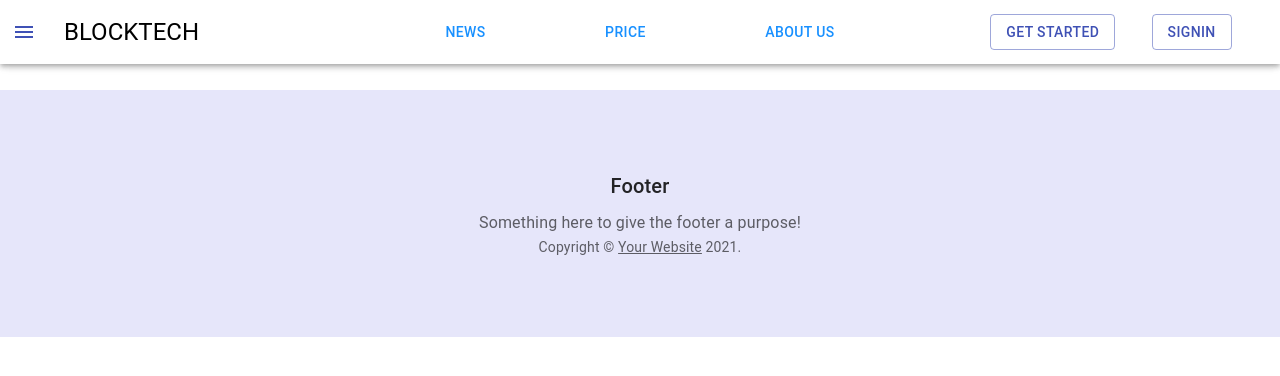
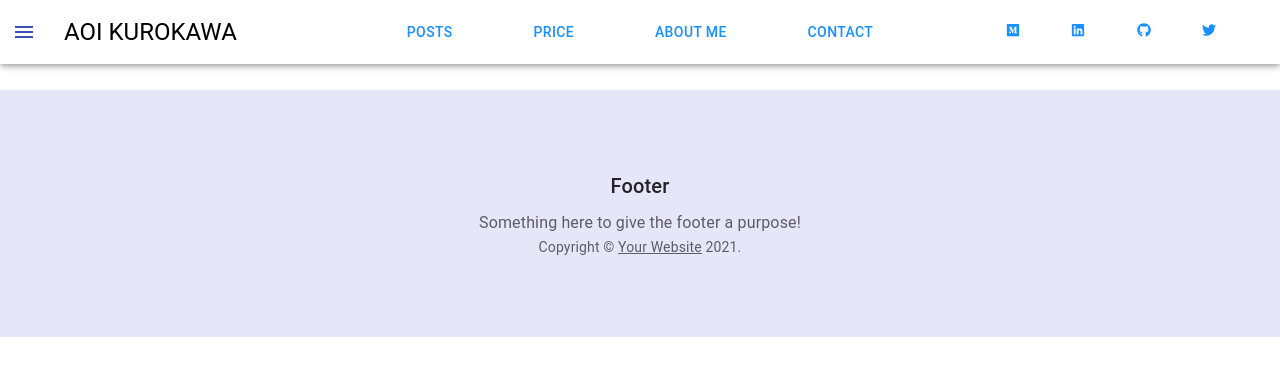
Before and after one commit to Aoi020608/get_city, a React (Create React App) app: page /aboutus in a window 1280 px wide. Shown: the top 376 px of the page. Built offline with nearby package versions, Linux system fonts and the light colour scheme.

Commit message:
change header

```diff
--- a/package.json
+++ b/package.json
@@ -8,7 +8,7 @@
     "@material-ui/core": "^4.12.3",
     "@material-ui/icons": "^4.11.2",
     "@mui/icons-material": "^5.0.0-rc.0",
-    "@mui/material": "^5.0.0-rc.0",
+    "@mui/material": "^5.0.1",
     "@testing-library/jest-dom": "^5.11.4",
     "@testing-library/react": "^11.1.0",
     "@testing-library/user-event": "^12.1.10",
@@ -25,6 +25,7 @@
     "markdown-to-jsx": "^7.1.3",
     "react": "^17.0.1",
     "react-dom": "^17.0.1",
+    "react-icons": "^4.2.0",
     "react-redux": "^7.2.2",
     "react-router-dom": "^5.3.0",
     "react-scripts": "4.0.3",
--- a/src/App.tsx
+++ b/src/App.tsx
@@ -12,7 +12,7 @@ import post3 from "./blog-post3.md";
 import ComponentName from "./components/Markdown2";
 import News from "./pages/News";
 import Price from "./pages/Price";
-import Aboutus from "./pages/Aboutus";
+import Aboutme from "./pages/Aboutme";
 import SignIn from "./pages/SignIn";
 import SignUp from "./pages/SignUp";
 import ForGotPassword from "./pages/ForgotPassword";
@@ -63,7 +63,7 @@ function App() {
             <Price />
           </Route>
           <Route path="/aboutus" exact>
-            <Aboutus />
+            <Aboutme />
           </Route>
           <Route path="/signin" exact>
             <SignIn />
--- a/src/components/Header.tsx
+++ b/src/components/Header.tsx
@@ -8,6 +8,8 @@ import Button from "@material-ui/core/Button";
 import IconButton from "@material-ui/core/IconButton";
 import MenuIcon from "@material-ui/icons/Menu";
 import { Grid } from "@material-ui/core";
+// import Link from '@mui/material/Link';
+import { FaMedium, FaLinkedin, FaGithub, FaTwitter } from "react-icons/fa";
 
 const useStyles = makeStyles((theme: Theme) =>
   createStyles({
@@ -47,8 +49,8 @@ const Header: React.FC = () => {
   const history = useHistory();
 
   const handleSignIn = () => {
-    history.push("/signin")
-  }
+    history.push("/signin");
+  };
 
   return (
     <div className={classes.root}>
@@ -64,34 +66,46 @@ const Header: React.FC = () => {
               >
                 <MenuIcon />
               </IconButton>
-              <Typography variant="h5" >
-                <Link to="/" className={classes.title}>BLOCKTECH</Link>
+              <Typography variant="h5">
+                <Link to="/" className={classes.title}>
+                  AOI KUROKAWA
+                </Link>
               </Typography>
             </Grid>
             <Grid sm={6} className={classes.menuContainer}>
               <Typography variant="button" color="textSecondary">
-                <Link to="/news">
-                  NEWS
-                </Link>
+                <Link to="/news">POSTS</Link>
               </Typography>
               <Typography variant="button" color="textSecondary">
-                <Link to="/price">
-                  PRICE
-                </Link>
+                <Link to="/price">PRICE</Link>
               </Typography>
               <Typography variant="button" color="textSecondary">
-                <Link to="/aboutus">
-                  ABOUT US
-                </Link>
+                <Link to="/aboutus">ABOUT ME</Link>
+              </Typography>
+              <Typography variant="button" color="textSecondary">
+                <Link to="/aboutus">CONTACT</Link>
               </Typography>
             </Grid>
             <Grid sm={3} className={classes.loginContainer}>
-              <Button color="primary" variant="outlined">
+              <a href="https://medium.com/@aoi01">
+                <FaMedium />
+              </a>
+              <a href="https://www.linkedin.com/in/aoi-kurokawa-aa1744204/">
+                <FaLinkedin />
+              </a>
+              <a href="https://github.com/Aoi1011">
+                <FaGithub />
+              </a>
+              <a href="https://twitter.com/Aoi49376675">
+                <FaTwitter />
+              </a>
+
+              {/* <Button color="primary" variant="outlined">
                 GET STARTED
               </Button>
               <Button color="primary" variant="outlined" onClick={handleSignIn}>
                 SIGNIN
-              </Button>
+              </Button> */}
             </Grid>
           </Grid>
         </Toolbar>
--- a/src/pages/Aboutus.tsx
+++ b/src/pages/Aboutme.tsx
@@ -1,11 +1,11 @@
 import React from "react";
 
-function Aboutus() {
+function Aboutme() {
     return (
         <div>
-            <h1>About Us</h1>
+            <h1>About Me</h1>
         </div>
     )
 }
 
-export default Aboutus;
+export default Aboutme;
```
Also changed, not shown: 1 other file (tests, documents, lock files or other folders).
